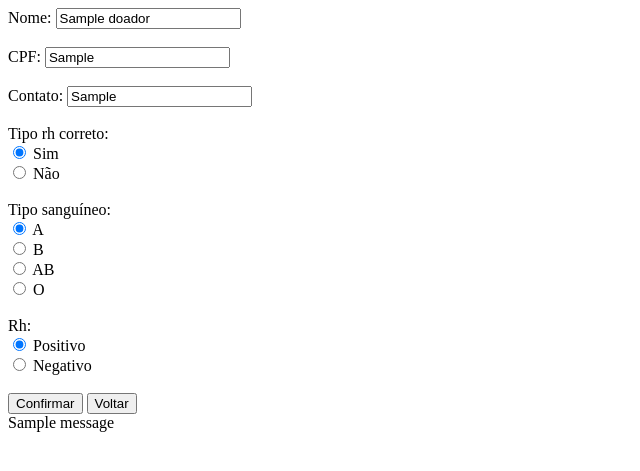
After one commit to pedromedina19/Sistema-de-Doacao-de-sangue, a Django app: page /formulario/buscar/mostrar_formularios/atualizar_cadastro/1/ in a window 1280 px wide. The commit adds this page. Shown: the top 471 px of the page, without its empty margins (0-640 px from the left). Run offline with Django 5.2, Linux system fonts and the light colour scheme; tables that the repository leaves empty hold one stand-in row (values such as "Sample post"); one stand-in notice (Sample message) is shown; some libraries are stand-ins or nearby versions.

Commit message:
funções, urls e arquivos da etapa 7

```diff
--- a/app_doador/forms.py
+++ b/app_doador/forms.py
@@ -5,4 +5,4 @@ from .models import Doador
 class DoadorForm(forms.ModelForm):
     class Meta:
         model = Doador
-        fields = ['nome', 'cpf', 'contato', 'tipo_sanguineo', 'rh']
+        fields = ['nome', 'cpf', 'contato', 'tipo_sanguineo', 'rh', 'tipo_rh_corretos']
--- a/app_doador/models.py
+++ b/app_doador/models.py
@@ -16,24 +16,25 @@ class Doador(models.Model):
         ('AB', 'AB'),
         ('O', 'O'),
     ]
-
+    codigo = models.BigAutoField(primary_key=True)
     nome = models.TextField()
     cpf = models.TextField()
     contato = models.TextField()
     tipo_sanguineo = models.CharField(max_length=2, choices=TIPO_SANGUINEO_CHOICES)
     rh = models.CharField(max_length=8, choices=RH_CHOICES)
     tipo_rh_corretos = models.BooleanField(default=False)
-    inativo = models.BooleanField(default=False)
+    situacao = models.TextField(default='ativo')
 
     class Meta:
         db_table = 'doador'
 
 class Doacao(models.Model):
+    codigo = models.BigAutoField(primary_key=True)
     data = models.DateField()
     hora = models.TimeField()
     volume = models.DecimalField(max_digits=10, decimal_places=3)
-    inativo = models.BooleanField(default=False)
-    doador = models.ForeignKey(Doador, on_delete=models.CASCADE)
+    situacao = models.TextField()
+    codigo_doador = models.ForeignKey(Doador, on_delete=models.CASCADE)
 
     class Meta:
         db_table = 'doacao'
--- /dev/null
+++ b/app_doador/templates/formularios/atualizar_cadastro.html
@@ -0,0 +1,69 @@
+<!DOCTYPE html>
+<html lang="en">
+<head>
+  <meta charset="UTF-8">
+  <meta name="viewport" content="width=device-width, initial-scale=1.0">
+  <title>Document</title>
+</head>
+<body>
+
+  {% for item in doador %}
+  <form action="{% url 'atualizar' item.codigo %}" method="post">
+    {% csrf_token %}
+
+
+    <label for="nome">Nome:</label>
+    <input type="text" id="nome" name="nome" value="{{item.nome}}"><br><br>
+
+    <label for="cpf">CPF:</label>
+    <input type="text" id="cpf" name="cpf" value="{{item.cpf}}"><br><br>
+
+    <label for="contato">Contato:</label>
+    <input type="text" id="contato" name="contato" value="{{item.contato}}"><br><br>
+
+    <label>Tipo rh correto:</label><br>
+
+    <input type="radio" id="rh_true" name="tipo_rh_corretos" value={{True}} {% if item.tipo_rh_corretos == True %} checked {% endif %}>
+    <label for="rh_true">Sim</label><br>
+
+    <input type="radio" id="rh_false" name="tipo_rh_corretos" value={{False}} {% if item.tipo_rh_corretos == False %} checked {% endif %}>
+    <label for="rh_false">Não</label><br><br>
+
+    <label>Tipo sanguíneo:</label><br>
+
+    <input type="radio" id="tipo_A" name="tipo_sanguineo" value="A" {% if item.tipo_sanguineo == 'A' %} checked {% endif %}>
+    <label for="tipo_A">A</label><br>
+
+    <input type="radio" id="tipo_B" name="tipo_sanguineo" value="B" {% if item.tipo_sanguineo == 'B' %} checked {% endif %}>
+    <label for="tipo_B">B</label><br>
+
+    <input type="radio" id="tipo_AB" name="tipo_sanguineo" value="AB" {% if item.tipo_sanguineo == 'AB' %} checked {% endif %}>
+    <label for="tipo_AB">AB</label><br>
+
+    <input type="radio" id="tipo_O" name="tipo_sanguineo" value="O" {% if item.tipo_sanguineo == 'O' %} checked {% endif %}>
+    <label for="tipo_O">O</label><br><br>
+
+    <label>Rh:</label><br>
+
+    <input type="radio" id="rh_positivo" name="rh" value="Positivo" {% if item.rh == 'Positivo' %} checked {% endif %}>
+    <label for="rh_positivo">Positivo</label><br>
+
+    <input type="radio" id="rh_negativo" name="rh" value="Negativo" {% if item.rh == 'Negativo' %} checked {% endif %}>
+    <label for="rh_negativo">Negativo</label><br><br>
+
+    <input type="submit" value="Confirmar">
+    <a href="{% url 'recuperar_busca_anterior' %}"><input type="button" value="Voltar"></a>
+  </form>
+  {% endfor %}
+
+  {% if messages %}
+    <div class="messages">
+        {% for message in messages %}
+        <div class="alert alert-{{ message.tags }}">
+            {{ message }}
+        </div>
+        {% endfor %}
+    </div>
+  {% endif %}
+</body>
+</html>
--- a/app_doador/templates/formularios/home.html
+++ b/app_doador/templates/formularios/home.html
@@ -5,7 +5,7 @@
     <meta charset="utf-8">
     <meta name="viewport" content="width=device-width, initial-scale=1">
 
-    <title>cadastro</title>
+    <title>Home</title>
   </head>
   <body>
 
@@ -24,7 +24,5 @@
         {% endfor %}
     </div>
     {% endif %}
-
-
   </body>
 </html>
--- a/app_doador/views.py
+++ b/app_doador/views.py
@@ -1,11 +1,15 @@
+from audioop import reverse
 from django.forms import ValidationError
+from django.http import HttpResponseRedirect
 from django.shortcuts import render, redirect
 from django.contrib import messages
+from .forms import DoadorForm
 from .models import Doador
-from .forms import DoadorForm
+
 
 def home(request):
     return render(request, 'formularios/home.html')
+
 
 def cadastrar(request):
     return render(request, 'formularios/cadastro.html')
@@ -23,11 +27,136 @@ def cadastrar_doador(request):
                 for error in errors:
                     messages.error(request, f'Erro no campo {field}: - {error}')
 
-    return redirect('home')
+    return redirect('cadastrar')
 
 
 def buscar(request):
     return render(request, 'formularios/buscar.html')
 
-def buscar_doador(request):
+
+def mostrar_formularios(request):
+    if request.method == 'GET':
+        nome = request.GET.get("nome")
+        cpf = request.GET.get("cpf")
+        contato = request.GET.get("contato")
+        tipo_sanguineo = request.GET.get("tipo_sanguineo")
+        rh = request.GET.get("rh")
+
+        filtro = {}
+        if nome:
+            filtro['nome'] = nome
+        if cpf:
+            filtro['cpf'] = cpf
+        if contato:
+            filtro['contato'] = contato
+        if tipo_sanguineo and tipo_sanguineo != 'todos':
+            filtro['tipo_sanguineo'] = tipo_sanguineo
+        if rh and rh != 'todos':
+            filtro['rh'] = rh
+
+        request.session['filtro'] = filtro
+
+        if filtro or (tipo_sanguineo == 'todos' or rh == 'todos'):
+            doadores = Doador.objects.filter(**filtro)
+            return render(request, 'formularios/mostrar_formularios.html', {'doadores': doadores})
+        else:
+            return render(request, 'formularios/buscar.html')
+
+
+def confirmar_remocao(request, valor=None):
+    if valor is not None:
+        doador = Doador.objects.filter(codigo=valor).first()
+        if doador and doador.situacao == 'ativo':
+            return render(request, 'formularios/confirmar_remocao.html', {'codigo': valor})
+    return HttpResponseRedirect(request.META.get('HTTP_REFERER', '/') )
+
+
+def remover_doador(request, valor=None):
+    if valor is not None:
+        doador = Doador.objects.filter(codigo=valor).first()
+        if doador and doador.situacao == 'ativo':
+            doador.situacao = 'inativo'
+            doador.save()
+        return redirect('recuperar_busca_anterior')
+
     return redirect('home')
+
+
+def atualizar_cadastro(request, valor=None):
+    if valor is not None:
+        doador = Doador.objects.filter(codigo=valor)
+        return render(request, 'formularios/atualizar_cadastro.html', {'doador': doador})
+
+    return redirect('home')
+
+
+def atualizar(request, valor=None):
+    if request.method == 'POST':
+        if valor is not None:
+            doador = Doador.objects.get(codigo=valor)
+            cadastro = DoadorForm(request.POST, instance=doador)
+            if cadastro.is_valid():
+                if all([cadastro.cleaned_data[field] for field in cadastro.fields if cadastro.fields[field].required]):
+                    cadastro.save()
+                    return redirect('recuperar_busca_anterior')
+            else:
+                for field, errors in cadastro.errors.items():
+                    for error in errors:
+                        messages.error(request, f'Erro no campo {field}: - {error}')
+
+    return HttpResponseRedirect(request.META.get('HTTP_REFERER', '/') )
+
+
+def recuperar_busca_anterior(request):
+    busca_anterior = request.session.get('filtro', {})
+    doadores = Doador.objects.filter(**busca_anterior)
+    return render(request, 'formularios/mostrar_formularios.html', {'doadores': doadores})
+
+def confirmar_remocao(request, valor=None):
+    if valor is not None:
+        doador = Doador.objects.filter(codigo=valor).first()
+        if doador and doador.situacao == 'ativo':
+            return render(request, 'formularios/confirmar_remocao.html', {'codigo': valor})
+    return HttpResponseRedirect(request.META.get('HTTP_REFERER', '/') )
+
+
+def remover_doador(request, valor=None):
+    if valor is not None:
+        doador = Doador.objects.filter(codigo=valor).first()
+        if doador and doador.situacao == 'ativo':
+            doador.situacao = 'inativo'
+            doador.save()
+        return redirect('recuperar_busca_anterior')
+
+    return redirect('home')
+
+
+def atualizar_cadastro(request, valor=None):
+    if valor is not None:
+        doador = Doador.objects.filter(codigo=valor)
+        return render(request, 'formularios/atualizar_cadastro.html', {'doador': doador})
+
+    return redirect('home')
+
+
+def atualizar(request, valor=None):
+    if request.method == 'POST':
+        if valor is not None:
+            doador = Doador.objects.get(codigo=valor)
+            cadastro = DoadorForm(request.POST, instance=doador)
+            if cadastro.is_valid():
+                if all([cadastro.cleaned_data[field] for field in cadastro.fields if cadastro.fields[field].required]):
+                    cadastro.save()
+                    return redirect('recuperar_busca_anterior')
+            else:
+                for field, errors in cadastro.errors.items():
+                    for error in errors:
+                        messages.error(request, f'Erro no campo {field}: - {error}')
+
+    return HttpResponseRedirect(request.META.get('HTTP_REFERER', '/') )
+
+
+def recuperar_busca_anterior(request):
+    busca_anterior = request.session.get('filtro', {})
+    doadores = Doador.objects.filter(**busca_anterior)
+    return render(request, 'formularios/mostrar_formularios.html', {'doadores': doadores})
--- a/sistemadoacaosangue/settings.py
+++ b/sistemadoacaosangue/settings.py
@@ -37,7 +37,8 @@ INSTALLED_APPS = [
     "django.contrib.sessions",
     "django.contrib.messages",
     "django.contrib.staticfiles",
-    'app_doador'
+    'app_doador',
+    'bootstrap5',
 ]
 
 MIDDLEWARE = [
@@ -81,7 +82,7 @@ DATABASES = {
         'NAME': 'sistemadoacaosangue',
         'USER': 'postgres',
         'PASSWORD': 'password',
-        'HOST': '172.19.0.2',
+        'HOST': '172.19.0.3',
         'PORT': '5432',
     }
 }
--- a/sistemadoacaosangue/urls.py
+++ b/sistemadoacaosangue/urls.py
@@ -7,5 +7,11 @@ urlpatterns = [
     path('', views.home, name='home'),
     path('formulario/cadastro/', views.cadastrar, name='cadastrar'),
     path('formulario/buscar/', views.buscar, name='buscar'),
-    path('formulario/', views.cadastrar_doador, name='cadastrar_doador')
+    path('formulario/', views.cadastrar_doador, name='cadastrar_doador'),
+    path('formulario/buscar/mostrar_formularios/', views.mostrar_formularios, name='mostrar_formularios'),
+    path('formulario/buscar/mostrar_formularios/confirmar_remocao/<int:valor>/', views.confirmar_remocao, name='confirmar_remocao'),
+    path('formulario/buscar/mostrar_formularios/confirmar_remocao/remover_doador/<int:valor>/', views.remover_doador, name='remover_doador'),
+    path('formulario/buscar/mostrar_formularios/atualizar_cadastro/<int:valor>/', views.atualizar_cadastro, name='atualizar_cadastro'),
+    path('formulario/buscar/mostrar_formularios/atualizar_cadastro/atualizar/<int:valor>/', views.atualizar, name='atualizar'),
+    path('formulario/buscar/mostrar_formularios/busca_anterior', views.recuperar_busca_anterior, name='recuperar_busca_anterior'),
 ]
```
Also changed, not shown: app_doador/templates/formularios/buscar.html (+6 -6 lines), app_doador/templates/formularios/cadastro.html (+13 -3 lines), app_doador/templates/formularios/confirmar_remocao.html (added, +17 -0 lines), app_doador/templates/formularios/mostrar_formularios.html (+40 -14 lines), app_doador/migrations/0001_initial.py, app_doador/migrations/0002_rename_doador_doacao_codigo_doador_and_more.py (added), app_doador/migrations/0002_rename_usuarios_formulario.py (deleted), app_doador/migrations/0003_alter_doador_situacao.py (added), app_doador/migrations/0003_doacao_doador_delete_formulario_doacao_doador.py (deleted), app_doador/migrations/0004_remove_doacao_situacao_remove_doador_situacao_and_more.py (deleted), app_doador/migrations/0005_alter_doador_tipo_rh_corretos.py (deleted).
